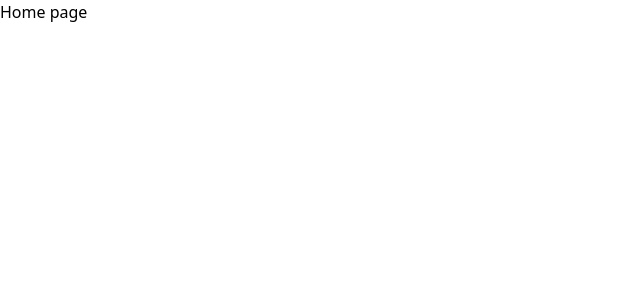
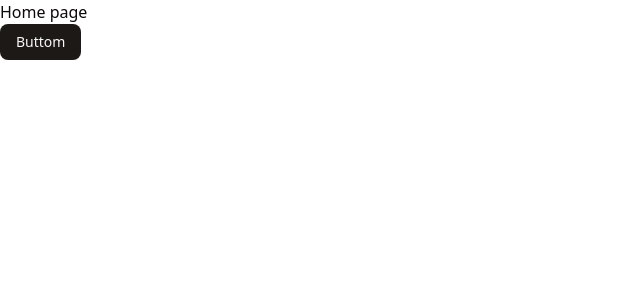
Before and after one commit to EvandroCalado/promptfy, a Next.js app: page / in a window 1280 px wide. Shown: the top 300 px of the page, without its empty margins (0-640 px from the left). Built offline with nearby package versions, Linux system fonts and the light colour scheme.

Commit message:
feat: add shadcn

```diff
--- a/src/app/globals.css
+++ /dev/null
@@ -1 +0,0 @@
-@import 'tailwindcss';
--- a/src/app/layout.tsx
+++ b/src/app/layout.tsx
@@ -1,7 +1,7 @@
 import type { Metadata } from 'next';
 import { Geist, Geist_Mono } from 'next/font/google';
 
-import './globals.css';
+import '@/styles/globals.css';
 
 const geistSans = Geist({
   variable: '--font-geist-sans',
--- a/src/app/page.tsx
+++ b/src/app/page.tsx
@@ -1,7 +1,11 @@
+import { Button } from '@/components/ui/button';
+
 const Home = () => {
   return (
     <div>
       <h2>Home page</h2>
+
+      <Button>Buttom</Button>
     </div>
   );
 };
--- /dev/null
+++ b/src/components/ui/button.tsx
@@ -0,0 +1,65 @@
+import * as React from 'react';
+
+import { type VariantProps, cva } from 'class-variance-authority';
+import { Slot } from 'radix-ui';
+
+import { cn } from '@/lib/utils';
+
+const buttonVariants = cva(
+  "inline-flex items-center justify-center gap-2 whitespace-nowrap rounded-md text-sm font-medium transition-all disabled:pointer-events-none disabled:opacity-50 [&_svg]:pointer-events-none [&_svg:not([class*='size-'])]:size-4 shrink-0 [&_svg]:shrink-0 outline-none focus-visible:border-ring focus-visible:ring-ring/50 focus-visible:ring-[3px] aria-invalid:ring-destructive/20 dark:aria-invalid:ring-destructive/40 aria-invalid:border-destructive",
+  {
+    variants: {
+      variant: {
+        default: 'bg-primary text-primary-foreground hover:bg-primary/90',
+        destructive:
+          'bg-destructive text-white hover:bg-destructive/90 focus-visible:ring-destructive/20 dark:focus-visible:ring-destructive/40 dark:bg-destructive/60',
+        outline:
+          'border bg-background shadow-xs hover:bg-accent hover:text-accent-foreground dark:bg-input/30 dark:border-input dark:hover:bg-input/50',
+        secondary:
+          'bg-secondary text-secondary-foreground hover:bg-secondary/80',
+        ghost:
+          'hover:bg-accent hover:text-accent-foreground dark:hover:bg-accent/50',
+        link: 'text-primary underline-offset-4 hover:underline',
+      },
+      size: {
+        default: 'h-9 px-4 py-2 has-[>svg]:px-3',
+        xs: "h-6 gap-1 rounded-md px-2 text-xs has-[>svg]:px-1.5 [&_svg:not([class*='size-'])]:size-3",
+        sm: 'h-8 rounded-md gap-1.5 px-3 has-[>svg]:px-2.5',
+        lg: 'h-10 rounded-md px-6 has-[>svg]:px-4',
+        icon: 'size-9',
+        'icon-xs': "size-6 rounded-md [&_svg:not([class*='size-'])]:size-3",
+        'icon-sm': 'size-8',
+        'icon-lg': 'size-10',
+      },
+    },
+    defaultVariants: {
+      variant: 'default',
+      size: 'default',
+    },
+  },
+);
+
+function Button({
+  className,
+  variant = 'default',
+  size = 'default',
+  asChild = false,
+  ...props
+}: React.ComponentProps<'button'> &
+  VariantProps<typeof buttonVariants> & {
+    asChild?: boolean;
+  }) {
+  const Comp = asChild ? Slot.Root : 'button';
+
+  return (
+    <Comp
+      data-slot='button'
+      data-variant={variant}
+      data-size={size}
+      className={cn(buttonVariants({ variant, size, className }))}
+      {...props}
+    />
+  );
+}
+
+export { Button, buttonVariants };
--- /dev/null
+++ b/src/lib/utils.ts
@@ -0,0 +1,6 @@
+import { type ClassValue, clsx } from 'clsx';
+import { twMerge } from 'tailwind-merge';
+
+export function cn(...inputs: ClassValue[]) {
+  return twMerge(clsx(inputs));
+}
--- /dev/null
+++ b/src/styles/globals.css
@@ -0,0 +1,124 @@
+@import 'tailwindcss';
+@import 'tw-animate-css';
+@import 'shadcn/tailwind.css';
+
+@custom-variant dark (&:is(.dark *));
+
+@theme inline {
+  --radius-sm: calc(var(--radius) - 4px);
+  --radius-md: calc(var(--radius) - 2px);
+  --radius-lg: var(--radius);
+  --radius-xl: calc(var(--radius) + 4px);
+  --radius-2xl: calc(var(--radius) + 8px);
+  --radius-3xl: calc(var(--radius) + 12px);
+  --radius-4xl: calc(var(--radius) + 16px);
+  --color-background: var(--background);
+  --color-foreground: var(--foreground);
+  --color-card: var(--card);
+  --color-card-foreground: var(--card-foreground);
+  --color-popover: var(--popover);
+  --color-popover-foreground: var(--popover-foreground);
+  --color-primary: var(--primary);
+  --color-primary-foreground: var(--primary-foreground);
+  --color-secondary: var(--secondary);
+  --color-secondary-foreground: var(--secondary-foreground);
+  --color-muted: var(--muted);
+  --color-muted-foreground: var(--muted-foreground);
+  --color-accent: var(--accent);
+  --color-accent-foreground: var(--accent-foreground);
+  --color-destructive: var(--destructive);
+  --color-border: var(--border);
+  --color-input: var(--input);
+  --color-ring: var(--ring);
+  --color-chart-1: var(--chart-1);
+  --color-chart-2: var(--chart-2);
+  --color-chart-3: var(--chart-3);
+  --color-chart-4: var(--chart-4);
+  --color-chart-5: var(--chart-5);
+  --color-sidebar: var(--sidebar);
+  --color-sidebar-foreground: var(--sidebar-foreground);
+  --color-sidebar-primary: var(--sidebar-primary);
+  --color-sidebar-primary-foreground: var(--sidebar-primary-foreground);
+  --color-sidebar-accent: var(--sidebar-accent);
+  --color-sidebar-accent-foreground: var(--sidebar-accent-foreground);
+  --color-sidebar-border: var(--sidebar-border);
+  --color-sidebar-ring: var(--sidebar-ring);
+}
+
+:root {
+  --radius: 0.625rem;
+  --background: oklch(1 0 0);
+  --foreground: oklch(0.147 0.004 49.25);
+  --card: oklch(1 0 0);
+  --card-foreground: oklch(0.147 0.004 49.25);
+  --popover: oklch(1 0 0);
+  --popover-foreground: oklch(0.147 0.004 49.25);
+  --primary: oklch(0.216 0.006 56.043);
+  --primary-foreground: oklch(0.985 0.001 106.423);
+  --secondary: oklch(0.97 0.001 106.424);
+  --secondary-foreground: oklch(0.216 0.006 56.043);
+  --muted: oklch(0.97 0.001 106.424);
+  --muted-foreground: oklch(0.553 0.013 58.071);
+  --accent: oklch(0.97 0.001 106.424);
+  --accent-foreground: oklch(0.216 0.006 56.043);
+  --destructive: oklch(0.577 0.245 27.325);
+  --border: oklch(0.923 0.003 48.717);
+  --input: oklch(0.923 0.003 48.717);
+  --ring: oklch(0.709 0.01 56.259);
+  --chart-1: oklch(0.646 0.222 41.116);
+  --chart-2: oklch(0.6 0.118 184.704);
+  --chart-3: oklch(0.398 0.07 227.392);
+  --chart-4: oklch(0.828 0.189 84.429);
+  --chart-5: oklch(0.769 0.188 70.08);
+  --sidebar: oklch(0.985 0.001 106.423);
+  --sidebar-foreground: oklch(0.147 0.004 49.25);
+  --sidebar-primary: oklch(0.216 0.006 56.043);
+  --sidebar-primary-foreground: oklch(0.985 0.001 106.423);
+  --sidebar-accent: oklch(0.97 0.001 106.424);
+  --sidebar-accent-foreground: oklch(0.216 0.006 56.043);
+  --sidebar-border: oklch(0.923 0.003 48.717);
+  --sidebar-ring: oklch(0.709 0.01 56.259);
+}
+
+.dark {
+  --background: oklch(0.147 0.004 49.25);
+  --foreground: oklch(0.985 0.001 106.423);
+  --card: oklch(0.216 0.006 56.043);
+  --card-foreground: oklch(0.985 0.001 106.423);
+  --popover: oklch(0.216 0.006 56.043);
+  --popover-foreground: oklch(0.985 0.001 106.423);
+  --primary: oklch(0.923 0.003 48.717);
+  --primary-foreground: oklch(0.216 0.006 56.043);
+  --secondary: oklch(0.268 0.007 34.298);
+  --secondary-foreground: oklch(0.985 0.001 106.423);
+  --muted: oklch(0.268 0.007 34.298);
+  --muted-foreground: oklch(0.709 0.01 56.259);
+  --accent: oklch(0.268 0.007 34.298);
+  --accent-foreground: oklch(0.985 0.001 106.423);
+  --destructive: oklch(0.704 0.191 22.216);
+  --border: oklch(1 0 0 / 10%);
+  --input: oklch(1 0 0 / 15%);
+  --ring: oklch(0.553 0.013 58.071);
+  --chart-1: oklch(0.488 0.243 264.376);
+  --chart-2: oklch(0.696 0.17 162.48);
+  --chart-3: oklch(0.769 0.188 70.08);
+  --chart-4: oklch(0.627 0.265 303.9);
+  --chart-5: oklch(0.645 0.246 16.439);
+  --sidebar: oklch(0.216 0.006 56.043);
+  --sidebar-foreground: oklch(0.985 0.001 106.423);
+  --sidebar-primary: oklch(0.488 0.243 264.376);
+  --sidebar-primary-foreground: oklch(0.985 0.001 106.423);
+  --sidebar-accent: oklch(0.268 0.007 34.298);
+  --sidebar-accent-foreground: oklch(0.985 0.001 106.423);
+  --sidebar-border: oklch(1 0 0 / 10%);
+  --sidebar-ring: oklch(0.553 0.013 58.071);
+}
+
+@layer base {
+  * {
+    @apply border-border outline-ring/50;
+  }
+  body {
+    @apply bg-background text-foreground;
+  }
+}
```
Also changed, not shown: package.json (+8 -1 lines), components.json (added), 1 other file (tests, documents, lock files or other folders).
